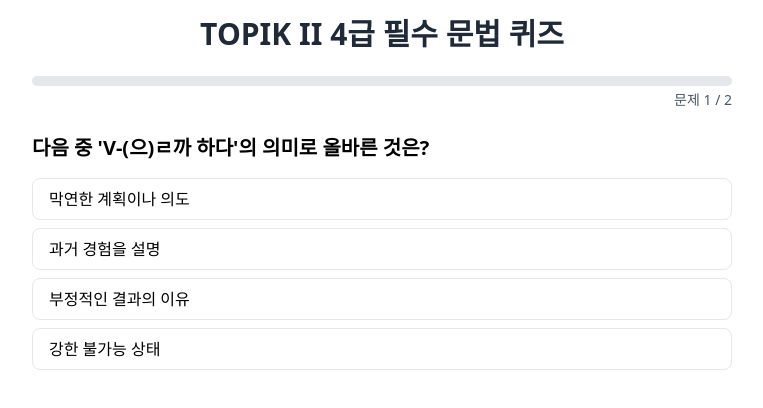
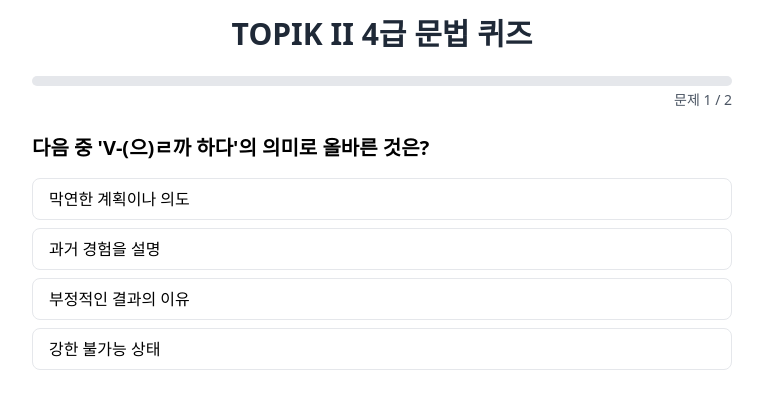
Before and after one commit to TutorSummer/Vitamin-Korean-4, a plain HTML site: page index.html in a window 1280 px wide. Shown: the whole page, without its empty margins (258-1021 px from the left). Drawn offline with nearby package versions, Linux system fonts and the light colour scheme.

Commit message:
Fix HTML formatting issues in index.html

```diff
--- a/index.html
+++ b/index.html
@@ -3,7 +3,7 @@
 <head>
     <meta charset="UTF-8">
     <meta name="viewport" content="width=device-width, initial-scale=1.0">
-    <title>TOPIK II 4급 필수 문법 퀴즈</title>
+    <title>TOPIK II 4급 문법 퀴즈</title>
     <!-- Tailwind CSS CDN -->
     <script src="https://cdn.tailwindcss.com"></script>
     <!-- 커스텀 CSS -->
@@ -12,7 +12,7 @@
 <body class="p-4">
 
 <div id="quiz-app" class="quiz-container">
-        <h1 class="text-3xl font-bold text-center text-gray-800 mb-6">TOPIK II 4급 필수 문법 퀴즈</h1>
+    <h1 class="text-3xl font-bold text-center text-gray-800 mb-6">TOPIK II 4급 문법 퀴즈</h1>
 
     <!-- 진행 상황 -->
     <div class="mb-6">
@@ -45,7 +45,6 @@
     </div>
 </div>
 
-    <!-- 커스텀 JS -->
 <script src="script.js"></script>
 </body>
 </html>
```
Lines whose indentation alone changed are shown as unchanged.
